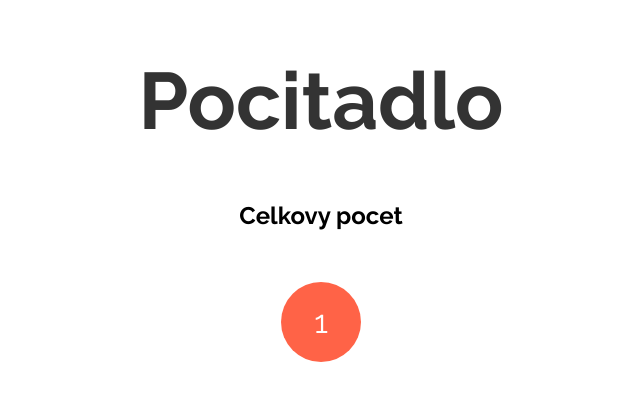
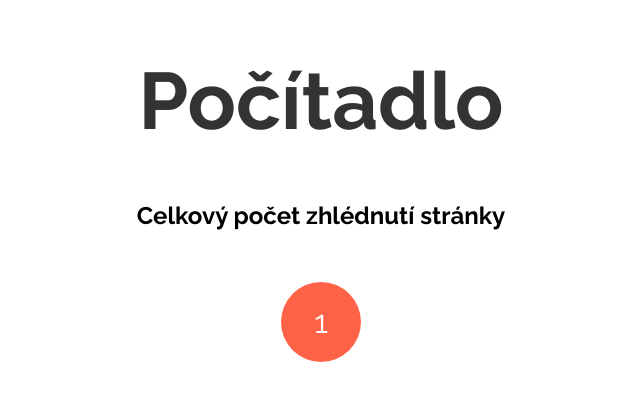
Before and after one commit to devxenner/pocitadlo, a PHP site: page / in a window 1280 px wide. Shown: the top 401 px of the page, without its empty margins (319-959 px from the left). Run offline with PHP 8.4, Linux system fonts and the light colour scheme; data comes from the database, SQL or seed files in the repository.

Commit message:
Refactoring kódu, přidání komentářů + diakritika :smile:

```diff
--- a/index.php
+++ b/index.php
@@ -1,34 +1,26 @@
 <?php include_once '_partials/header.php'?>
 
 <?php
+	// Zkontroluji, zda přišel GET request na stránku.
 	if ($_SERVER['REQUEST_METHOD'] === 'GET') {
+		// Pokud přišel GET request, vytáhnu si z DB současný počet zhlídnutí stránky
 		$query = $db->query('SELECT total_count FROM visitors');
+
+		// Uložím si celkový počet do proměnné result jako objekt
 		$result = $query->fetch(PDO::FETCH_OBJ);
 
+		// Navýším hodnotu celkového počtu zhlídnutí
 		$total_count = ++$result->total_count;
+
+		// Vložím do DB navýšený počet
 		$query = $db->query("UPDATE visitors
 							SET total_count = '$total_count'");
-
-
-
 	}
-
-
-
-	//$query = $db->prepare('UPDATE visitors SET total_count :count');
-	//$query->execute(['count' => $count])
-
-	//$query = $db->query('INSERT INTO visitors
-	//					 VALUES ')
-
-	//$query = $db->query('SELECT total_count FROM visitors');
-	//$result = $query->fetch(PDO::FETCH_OBJ);
-
 ?>
 
 	<div class="visitors">
-		<h1>Pocitadlo</h1>
-		<h2>Celkovy pocet</h2>
+		<h1>Počítadlo</h1>
+		<h2>Celkový počet zhlédnutí stránky</h2>
 		<p class="visitors-count">
 			<?php
 				echo $result->total_count;
```
